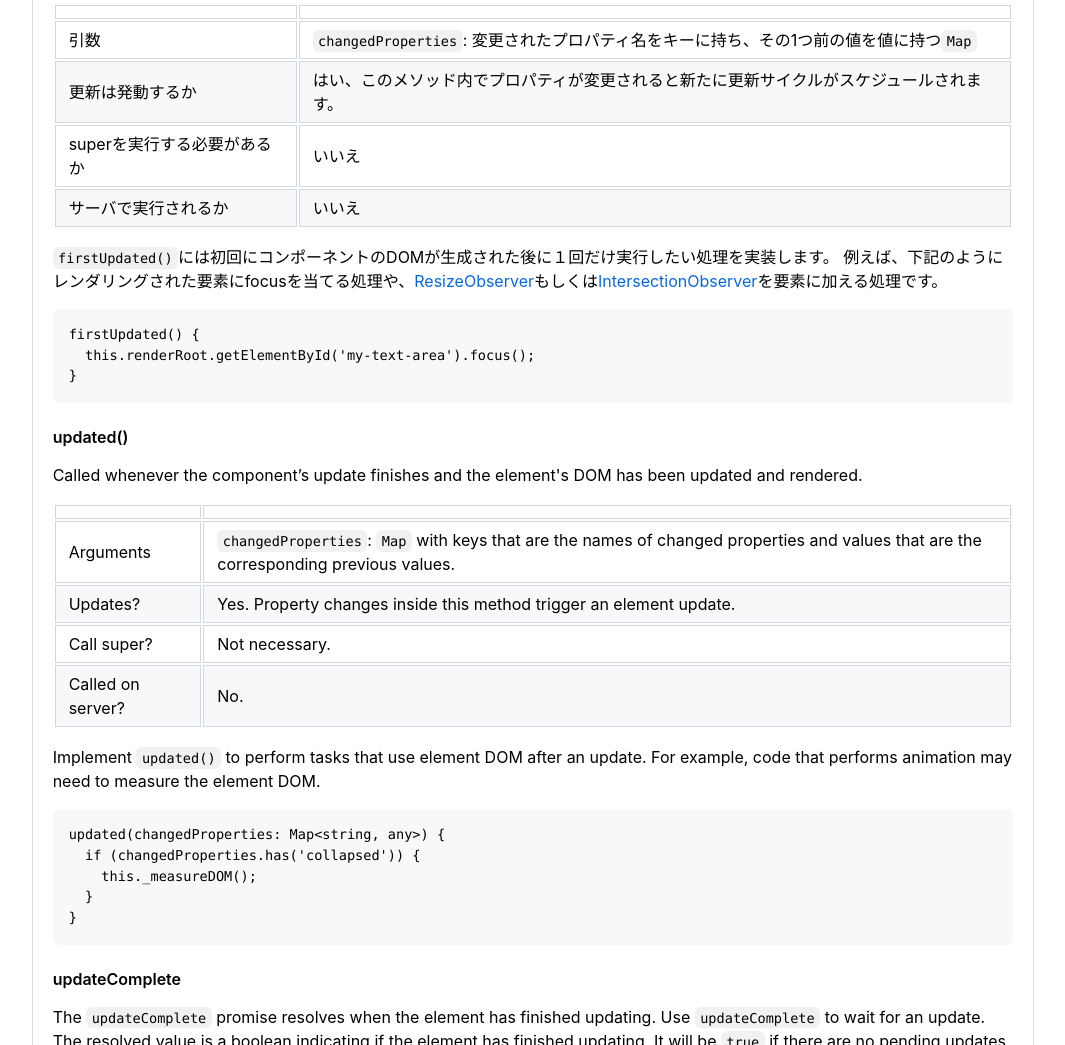
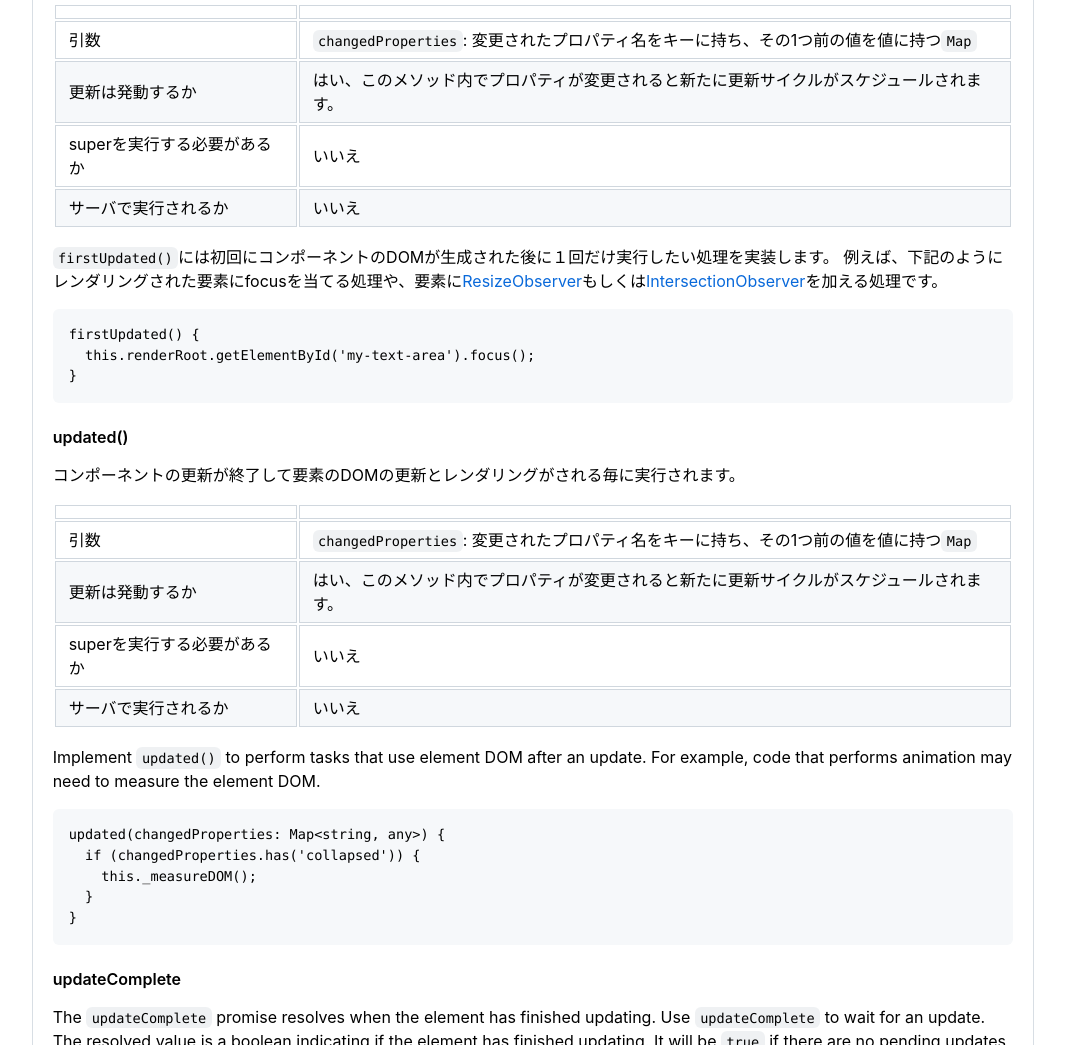
Before and after one commit to japanese-document/lit, a website: page docs/components-lifecycle.html in a window 1280 px wide. Shown: the part 7914-8959 px from the top of the page, without its empty margins (177-1242 px from the left). Drawn offline with Linux system fonts and the light colour scheme.

Commit message:
updated() (#220)

```diff
--- a/docs/components-lifecycle.html
+++ b/docs/components-lifecycle.html
@@ -360,13 +360,13 @@ render() {
 </tr>
 </tbody></table>
 <p><code>firstUpdated()</code>には初回にコンポーネントのDOMが生成された後に１回だけ実行したい処理を実装します。
-例えば、下記のようにレンダリングされた要素にfocusを当てる処理や、<a class="Link" href="https://developer.mozilla.org/en-US/docs/Web/API/ResizeObserver">ResizeObserver</a>もしくは<a class="Link" href="https://developer.mozilla.org/en-US/docs/Web/API/IntersectionObserver">IntersectionObserver</a>を要素に加える処理です。</p>
+例えば、下記のようにレンダリングされた要素にfocusを当てる処理や、要素に<a class="Link" href="https://developer.mozilla.org/en-US/docs/Web/API/ResizeObserver">ResizeObserver</a>もしくは<a class="Link" href="https://developer.mozilla.org/en-US/docs/Web/API/IntersectionObserver">IntersectionObserver</a>を加える処理です。</p>
 <pre><code class="language-js">firstUpdated() {
   this.renderRoot.getElementById('my-text-area').focus();
 }
 </code></pre>
 <h4 id="updated()"><a href="#updated()">updated()</a></h4>
-<p>Called whenever the component’s update finishes and the element's DOM has been updated and rendered.</p>
+<p>コンポーネントの更新が終了して要素のDOMの更新とレンダリングがされる毎に実行されます。</p>
 <table>
 <thead>
 <tr>
@@ -375,23 +375,24 @@ render() {
 </tr>
 </thead>
 <tbody><tr>
-<td>Arguments</td>
-<td><code>changedProperties</code>: <code>Map</code> with keys that are the names of changed properties and  values that are the corresponding previous values.</td>
+<td>引数</td>
+<td><code>changedProperties</code>: 変更されたプロパティ名をキーに持ち、その1つ前の値を値に持つ<code>Map</code></td>
 </tr>
 <tr>
-<td>Updates?</td>
-<td>Yes. Property changes inside this method trigger an element update.</td>
+<td>更新は発動するか</td>
+<td>はい、このメソッド内でプロパティが変更されると新たに更新サイクルがスケジュールされます。</td>
 </tr>
 <tr>
-<td>Call super?</td>
-<td>Not necessary.</td>
+<td>superを実行する必要があるか</td>
+<td>いいえ</td>
 </tr>
 <tr>
-<td>Called on server?</td>
-<td>No.</td>
+<td>サーバで実行されるか</td>
+<td>いいえ</td>
 </tr>
 </tbody></table>
-<p>Implement <code>updated()</code> to perform tasks that use element DOM after an update. For example, code that performs animation may need to measure the element DOM.</p>
+<p>Implement <code>updated()</code> to perform tasks that use element DOM after an update.
+For example, code that performs animation may need to measure the element DOM.</p>
 <pre><code class="language-ts">updated(changedProperties: Map&lt;string, any&gt;) {
   if (changedProperties.has('collapsed')) {
     this._measureDOM();
```
Also changed, not shown: src/components-lifecycle.md (+8 -7 lines).
